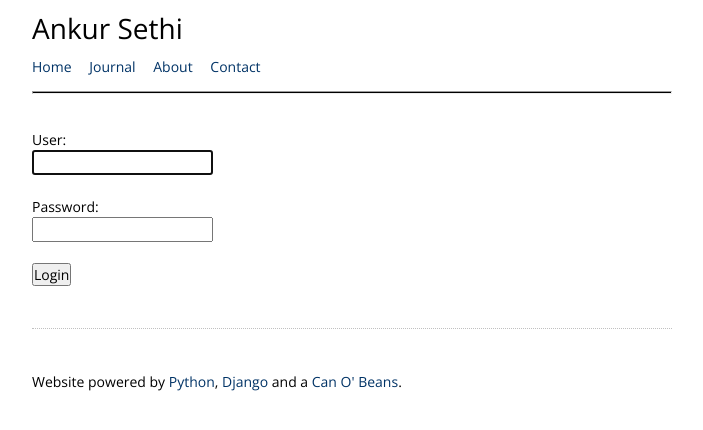
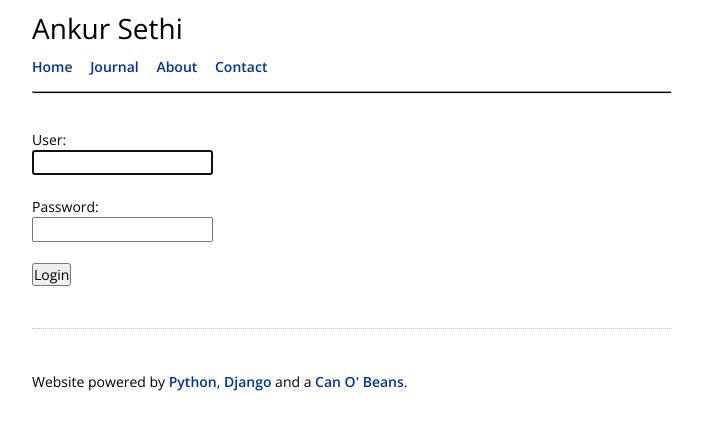
Before and after one commit to s3thi/can_o_beans, a Django app: page /login/ in a window 1280 px wide. Shown: the top 430 px of the page, without its empty margins (288-991 px from the left). Run offline with Django 3.2, Linux system fonts and the light colour scheme; style sheets or scripts are compiled from the project's sources.

Commit message:
Links were very low contrast. Changed that.

```diff
--- a/gravy/static/gravy/style.scss
+++ b/gravy/static/gravy/style.scss
@@ -21,7 +21,8 @@ body {
 
 a {
     text-decoration: none;
-    color: #003366;
+    color: #003399;
+    font-weight: bold;
 }
 
 a:hover {
```
